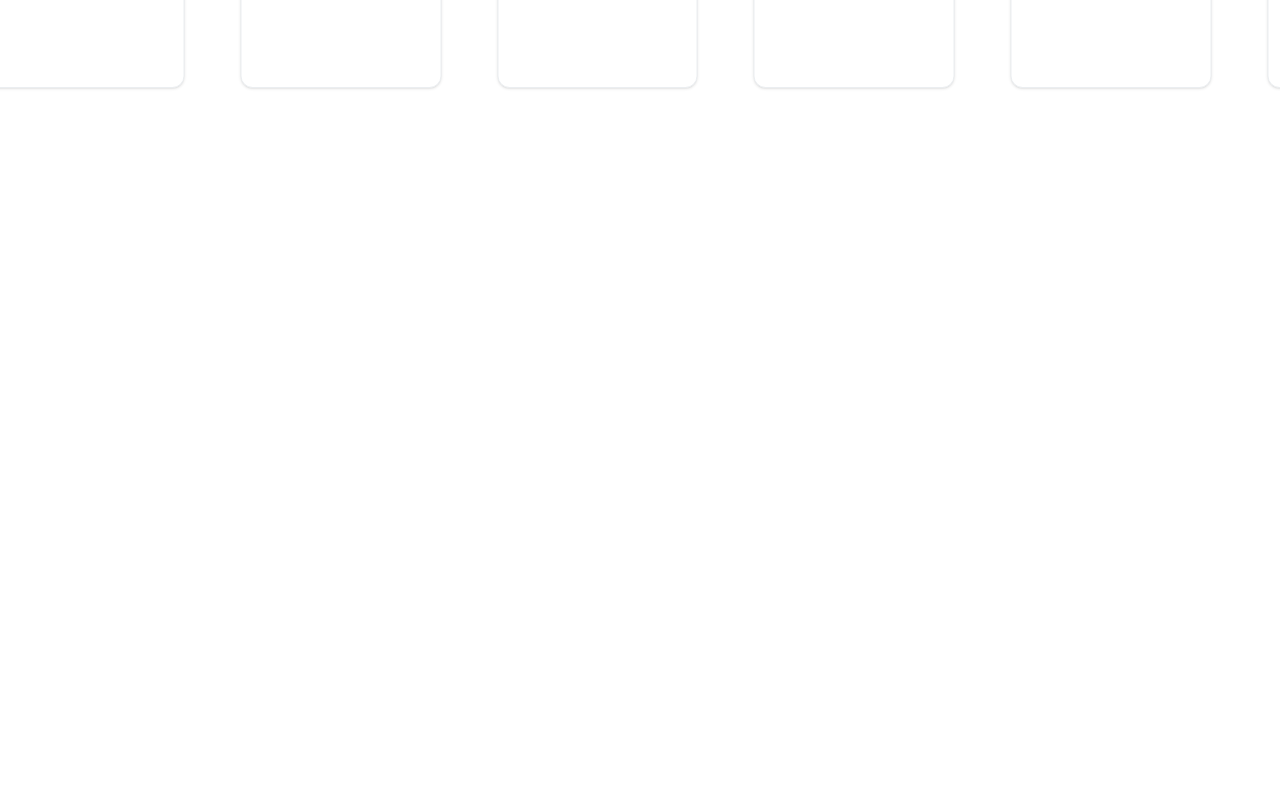
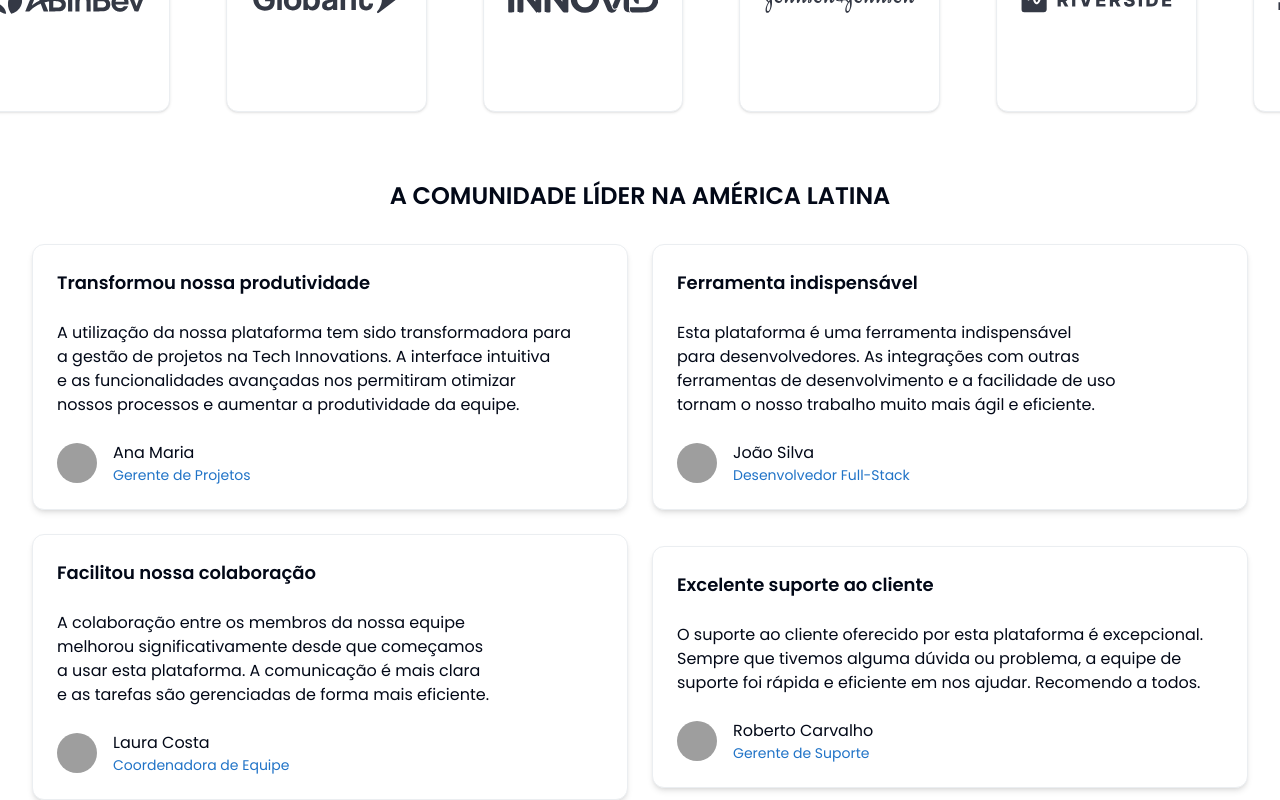
Before and after one commit to LucasVitorVD/freelancehub, a Next.js app: page / in a window 1280 px wide. Shown: the part 934-1734 px from the top of the page. Before the commit the page ends 1026 px from the top, so only its background shows below. Built offline with nearby package versions, Linux system fonts and the light colour scheme; grey boxes are pictures that could not be loaded.

Commit message:
feat: adding depoiments

```diff
--- a/package.json
+++ b/package.json
@@ -9,6 +9,7 @@
     "lint": "next lint"
   },
   "dependencies": {
+    "@radix-ui/react-avatar": "^1.1.0",
     "@radix-ui/react-dialog": "^1.1.1",
     "@radix-ui/react-icons": "^1.3.0",
     "@radix-ui/react-slot": "^1.1.0",
--- a/src/app/page.tsx
+++ b/src/app/page.tsx
@@ -1,16 +1,23 @@
 import Hero from "@/components/Hero";
 import PartnersCarousel from "@/components/PartnersCarousel";
+import DepoimentsList from "@/components/DepoimentsList";
 
 export default function HomePage() {
   return (
-    <div>
+    <div className="space-y-16">
       <Hero />
-      <section className="space-y-6 pt-10">
+      <section className="space-y-6">
         <h2 className="text-2xl font-bold text-center md:text-4xl">
           Nossos parceiros
         </h2>
         <PartnersCarousel />
       </section>
+      <section className="container space-y-8">
+        <h3 className="text-2xl text-center font-bold">
+          A COMUNIDADE LÍDER NA AMÉRICA LATINA
+        </h3>
+        <DepoimentsList />
+      </section>
     </div>
   );
 }
--- /dev/null
+++ b/src/components/DepoimentCard.tsx
@@ -0,0 +1,37 @@
+import { Avatar, AvatarImage, AvatarFallback } from "@/components/ui/avatar";
+import { Card, CardHeader, CardContent, CardFooter } from "@/components/ui/card";
+
+interface Props {
+  title: string,
+  content: string,
+  user: {
+    name: string,
+    profileImg: string,
+    position: string
+  }
+}
+
+export default function DepoimentCard({ title, content, user }: Props) {
+  return (
+    <Card className="shadow-md transition-all hover:translate-x-2 hover:-translate-y-2 hover:shadow-lg">
+      <CardHeader>
+        <p className="text-lg font-bold">{title}</p>
+      </CardHeader>
+      <CardContent>
+        <p className="text-balance">
+          {content}
+        </p>
+      </CardContent>
+      <CardFooter className="flex items-center gap-4">
+        <Avatar>
+          <AvatarImage src={user.profileImg} />
+          <AvatarFallback>CN</AvatarFallback>
+        </Avatar>
+        <div className="flex flex-col">
+          <p>{user.name}</p>
+          <p className="text-sm text-secondary">{user.position}</p>
+        </div>
+      </CardFooter>
+    </Card>
+  );
+}
--- /dev/null
+++ b/src/components/DepoimentsList.tsx
@@ -0,0 +1,56 @@
+import DepoimentCard from "@/components/DepoimentCard";
+
+export default function DepoimentList() {
+  const depoimentsList = [
+    {
+      title: "Transformou nossa produtividade",
+      content: "A utilização da nossa plataforma tem sido transformadora para a gestão de projetos na Tech Innovations. A interface intuitiva e as funcionalidades avançadas nos permitiram otimizar nossos processos e aumentar a produtividade da equipe.",
+      user: {
+        name: "Ana Maria",
+        profileImg: "https://randomuser.me/api/portraits/women/3.jpg",
+        position: "Gerente de Projetos"
+      }
+    },
+    {
+      title: "Ferramenta indispensável",
+      content: "Esta plataforma é uma ferramenta indispensável para desenvolvedores. As integrações com outras ferramentas de desenvolvimento e a facilidade de uso tornam o nosso trabalho muito mais ágil e eficiente.",
+      user: {
+        name: "João Silva",
+        profileImg: "https://randomuser.me/api/portraits/men/2.jpg",
+        position: "Desenvolvedor Full-Stack"
+      }
+    },
+    {
+      title: "Facilitou nossa colaboração",
+      content: "A colaboração entre os membros da nossa equipe melhorou significativamente desde que começamos a usar esta plataforma. A comunicação é mais clara e as tarefas são gerenciadas de forma mais eficiente.",
+      user: {
+        name: "Laura Costa",
+        profileImg: "https://randomuser.me/api/portraits/women/4.jpg",
+        position: "Coordenadora de Equipe"
+      }
+    },
+    {
+      title: "Excelente suporte ao cliente",
+      content: "O suporte ao cliente oferecido por esta plataforma é excepcional. Sempre que tivemos alguma dúvida ou problema, a equipe de suporte foi rápida e eficiente em nos ajudar. Recomendo a todos.",
+      user: {
+        name: "Roberto Carvalho",
+        profileImg: "https://randomuser.me/api/portraits/men/4.jpg",
+        position: "Gerente de Suporte"
+      }
+    },
+  ]
+
+  return (
+    <ul className="grid grid-cols-1 place-items-center gap-6 md:grid-cols-2">
+      {depoimentsList.map((depoiment, i) => (
+        <li key={i}>
+          <DepoimentCard
+            title={depoiment.title}
+            content={depoiment.content}
+            user={depoiment.user}
+          />
+        </li>
+      ))}
+    </ul>
+  );
+}
--- /dev/null
+++ b/src/components/ui/avatar.tsx
@@ -0,0 +1,50 @@
+"use client"
+
+import * as React from "react"
+import * as AvatarPrimitive from "@radix-ui/react-avatar"
+
+import { cn } from "@/lib/utils"
+
+const Avatar = React.forwardRef<
+  React.ElementRef<typeof AvatarPrimitive.Root>,
+  React.ComponentPropsWithoutRef<typeof AvatarPrimitive.Root>
+>(({ className, ...props }, ref) => (
+  <AvatarPrimitive.Root
+    ref={ref}
+    className={cn(
+      "relative flex h-10 w-10 shrink-0 overflow-hidden rounded-full",
+      className
+    )}
+    {...props}
+  />
+))
+Avatar.displayName = AvatarPrimitive.Root.displayName
+
+const AvatarImage = React.forwardRef<
+  React.ElementRef<typeof AvatarPrimitive.Image>,
+  React.ComponentPropsWithoutRef<typeof AvatarPrimitive.Image>
+>(({ className, ...props }, ref) => (
+  <AvatarPrimitive.Image
+    ref={ref}
+    className={cn("aspect-square h-full w-full", className)}
+    {...props}
+  />
+))
+AvatarImage.displayName = AvatarPrimitive.Image.displayName
+
+const AvatarFallback = React.forwardRef<
+  React.ElementRef<typeof AvatarPrimitive.Fallback>,
+  React.ComponentPropsWithoutRef<typeof AvatarPrimitive.Fallback>
+>(({ className, ...props }, ref) => (
+  <AvatarPrimitive.Fallback
+    ref={ref}
+    className={cn(
+      "flex h-full w-full items-center justify-center rounded-full bg-muted",
+      className
+    )}
+    {...props}
+  />
+))
+AvatarFallback.displayName = AvatarPrimitive.Fallback.displayName
+
+export { Avatar, AvatarImage, AvatarFallback }
```
Also changed, not shown: 1 other file (tests, documents, lock files or other folders).
